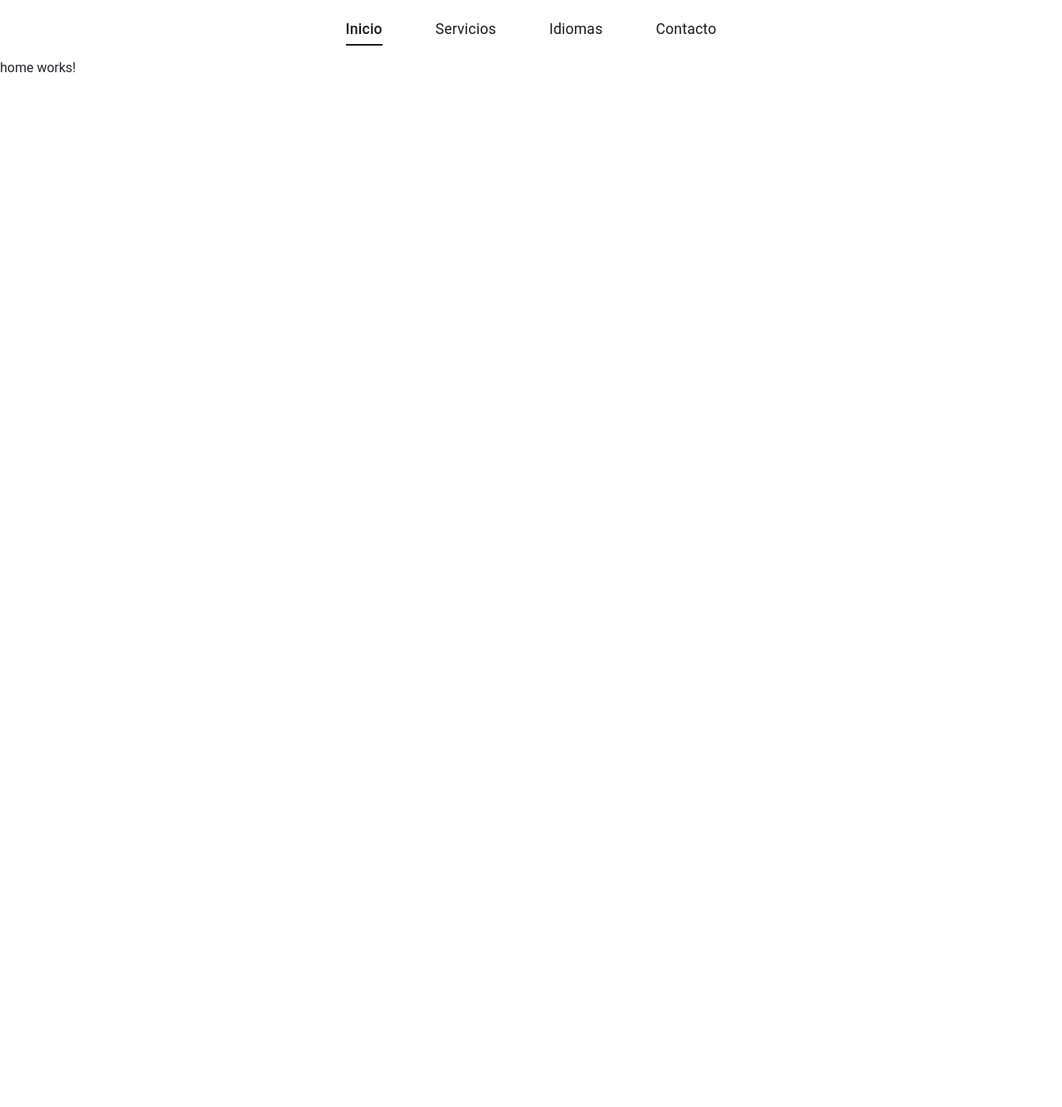
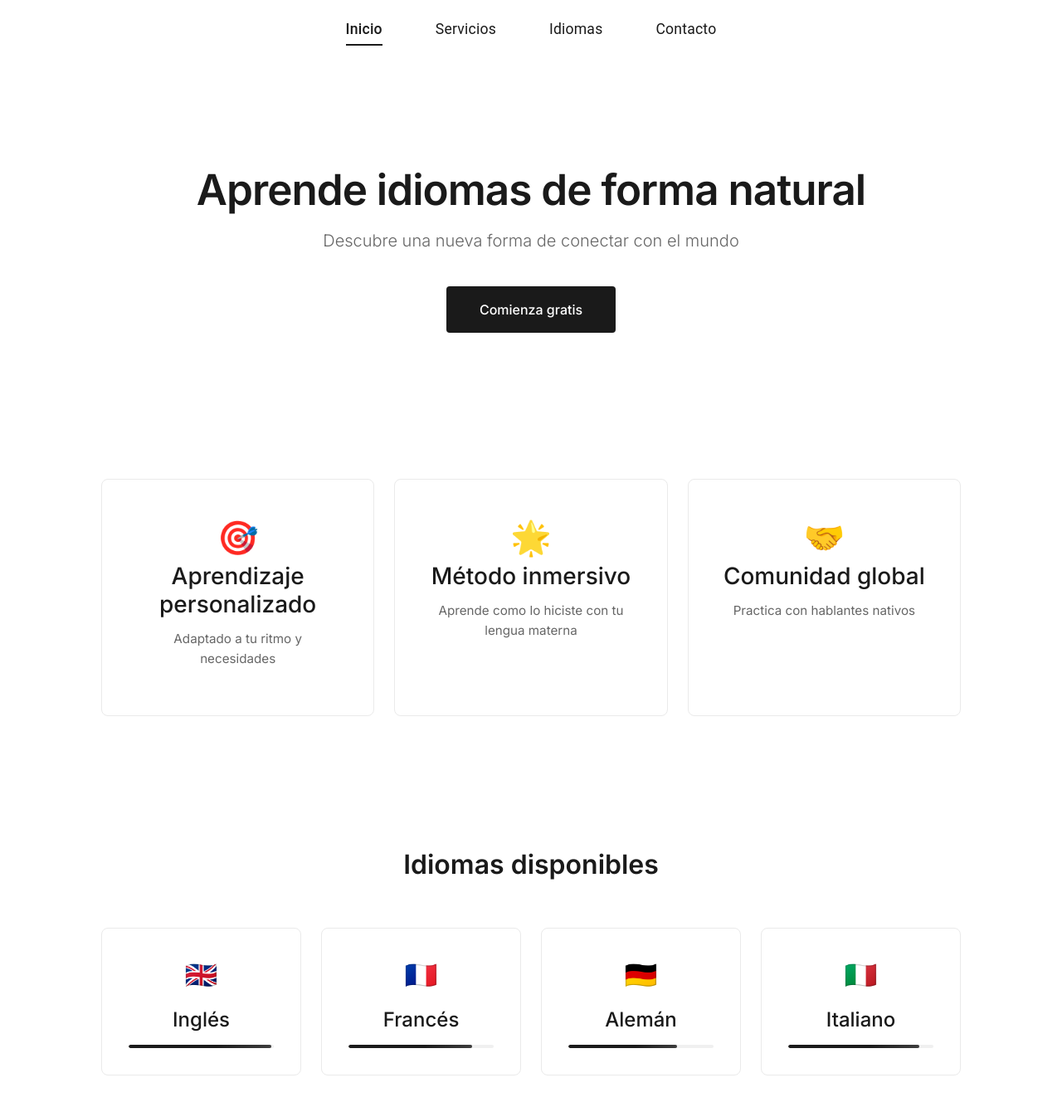
Before and after one commit to carlosrodmor/glotter-language, an Angular app: page / in a window 1280 px wide. Shown: the top 1334 px of the page at 83% size. Before the commit the page ends 800 px from the top, so only its background shows below. Built offline with nearby package versions, Linux system fonts and the light colour scheme.

Commit message:
home page created

```diff
--- a/src/app/components/home/home.component.html
+++ b/src/app/components/home/home.component.html
@@ -1 +1,38 @@
-<p>home works!</p>
+<main class="container">
+  <section class="hero">
+    <h1>Aprende idiomas de forma natural</h1>
+    <p class="subtitle">Descubre una nueva forma de conectar con el mundo</p>
+    <button class="cta-button">Comienza gratis</button>
+  </section>
+
+  <section class="features">
+    <div class="feature-card">
+      <span class="icon">🎯</span>
+      <h3>Aprendizaje personalizado</h3>
+      <p>Adaptado a tu ritmo y necesidades</p>
+    </div>
+    <div class="feature-card">
+      <span class="icon">🌟</span>
+      <h3>Método inmersivo</h3>
+      <p>Aprende como lo hiciste con tu lengua materna</p>
+    </div>
+    <div class="feature-card">
+      <span class="icon">🤝</span>
+      <h3>Comunidad global</h3>
+      <p>Practica con hablantes nativos</p>
+    </div>
+  </section>
+
+  <section class="languages">
+    <h2>Idiomas disponibles</h2>
+    <div class="language-grid">
+      <div class="language-card" *ngFor="let lang of languages">
+        <span class="lang-icon">{{lang.icon}}</span>
+        <h4>{{lang.name}}</h4>
+        <div class="progress-bar">
+          <div class="progress" [style.width]="lang.level"></div>
+        </div>
+      </div>
+    </div>
+  </section>
+</main>
--- a/src/app/components/home/home.component.scss
+++ b/src/app/components/home/home.component.scss
@@ -0,0 +1,204 @@
+@import url('https://fonts.googleapis.com/css2?family=Inter:wght@300;400;500;600;700&display=swap');
+
+:host {
+  font-family: 'Inter', sans-serif;
+}
+
+.container {
+  max-width: 1100px;
+  margin: 0 auto;
+  padding: 2rem;
+}
+
+.hero {
+  text-align: center;
+  padding: 6rem 0;
+
+  h1 {
+    font-size: 3.2rem;
+    font-weight: 600;
+    margin-bottom: 1rem;
+    color: #1a1a1a;
+    letter-spacing: -1px;
+  }
+
+  .subtitle {
+    font-size: 1.25rem;
+    color: #666;
+    margin-bottom: 2.5rem;
+    font-weight: 300;
+  }
+
+  .cta-button {
+    padding: 1rem 2.5rem;
+    font-size: 1rem;
+    background-color: #1a1a1a;
+    color: white;
+    border: none;
+    border-radius: 4px;
+    cursor: pointer;
+    transition: all 0.2s ease;
+    font-weight: 500;
+
+    &:hover {
+      background-color: #333;
+      transform: translateY(-1px);
+    }
+  }
+}
+
+.features {
+  display: grid;
+  grid-template-columns: repeat(auto-fit, minmax(280px, 1fr));
+  gap: 1.5rem;
+  padding: 5rem 0;
+
+  .feature-card {
+    text-align: center;
+    padding: 2.5rem;
+    background: white;
+    border-radius: 8px;
+    border: 1px solid #eaeaea;
+    transition: all 0.4s cubic-bezier(0.165, 0.84, 0.44, 1);
+    position: relative;
+    overflow: hidden;
+
+    &::after {
+      content: '';
+      position: absolute;
+      top: 0;
+      left: 0;
+      width: 100%;
+      height: 100%;
+      background: linear-gradient(to bottom, rgba(255,255,255,0.1), rgba(255,255,255,0.05));
+      opacity: 0;
+      transition: opacity 0.4s ease;
+    }
+
+    &:hover {
+      transform: translateY(-8px);
+      border-color: #1a1a1a;
+
+      &::after {
+        opacity: 1;
+      }
+
+      .icon {
+        transform: scale(1.1);
+      }
+
+      h3 {
+        transform: translateY(-2px);
+      }
+    }
+
+    .icon {
+      font-size: 2.5rem;
+      margin-bottom: 1.5rem;
+      transition: transform 0.3s ease;
+    }
+
+    h3 {
+      color: #1a1a1a;
+      margin-bottom: 0.75rem;
+      font-weight: 500;
+      transition: transform 0.3s ease;
+    }
+
+    p {
+      color: #666;
+      font-size: 0.95rem;
+      line-height: 1.6;
+    }
+  }
+}
+
+.languages {
+  padding: 5rem 0;
+
+  h2 {
+    text-align: center;
+    margin-bottom: 3.5rem;
+    color: #1a1a1a;
+    font-weight: 600;
+    font-size: 2rem;
+  }
+
+  .language-grid {
+    display: grid;
+    grid-template-columns: repeat(auto-fit, minmax(220px, 1fr));
+    gap: 1.5rem;
+
+    .language-card {
+      background: white;
+      padding: 2rem;
+      border-radius: 8px;
+      border: 1px solid #eaeaea;
+      text-align: center;
+      transition: all 0.4s cubic-bezier(0.165, 0.84, 0.44, 1);
+      position: relative;
+
+      &:hover {
+        transform: translateY(-6px);
+        border-color: #1a1a1a;
+
+        .lang-icon {
+          transform: scale(1.2) rotate(5deg);
+        }
+
+        .progress-bar .progress {
+          background: #000;
+        }
+      }
+
+      .lang-icon {
+        font-size: 2rem;
+        margin-bottom: 1rem;
+        transition: transform 0.4s cubic-bezier(0.175, 0.885, 0.32, 1.275);
+        display: inline-block;
+      }
+
+      h4 {
+        color: #1a1a1a;
+        margin-bottom: 1rem;
+        font-weight: 500;
+        transition: color 0.3s ease;
+      }
+
+      .progress-bar {
+        background: #f0f0f0;
+        height: 4px;
+        border-radius: 2px;
+        overflow: hidden;
+        position: relative;
+
+        .progress {
+          height: 100%;
+          background: #1a1a1a;
+          transition: all 0.4s ease;
+          position: relative;
+
+          &::after {
+            content: '';
+            position: absolute;
+            top: 0;
+            left: 0;
+            width: 100%;
+            height: 100%;
+            background: linear-gradient(90deg, transparent, rgba(255,255,255,0.2), transparent);
+            animation: shine 2s infinite;
+          }
+        }
+      }
+    }
+  }
+}
+
+@keyframes shine {
+  0% {
+    transform: translateX(-100%);
+  }
+  100% {
+    transform: translateX(100%);
+  }
+}
--- a/src/app/components/home/home.component.ts
+++ b/src/app/components/home/home.component.ts
@@ -1,12 +1,19 @@
 import { Component } from '@angular/core';
+import { CommonModule } from '@angular/common';
+import { RouterModule } from '@angular/router';
 
 @Component({
   selector: 'app-home',
   standalone: true,
-  imports: [],
+  imports: [CommonModule, RouterModule],
   templateUrl: './home.component.html',
   styleUrl: './home.component.scss'
 })
 export class HomeComponent {
-
+  languages = [
+    { name: 'Inglés', level: '98%', icon: '🇬🇧' },
+    { name: 'Francés', level: '85%', icon: '🇫🇷' },
+    { name: 'Alemán', level: '75%', icon: '🇩🇪' },
+    { name: 'Italiano', level: '90%', icon: '🇮🇹' }
+  ];
 }
--- a/src/app/components/navbar/navbar.component.scss
+++ b/src/app/components/navbar/navbar.component.scss
@@ -1,5 +1,6 @@
 .navbar {
   width: 100%;
+  background-color: white;
   height: 70px;
   position: fixed;
   top: 0;
```
